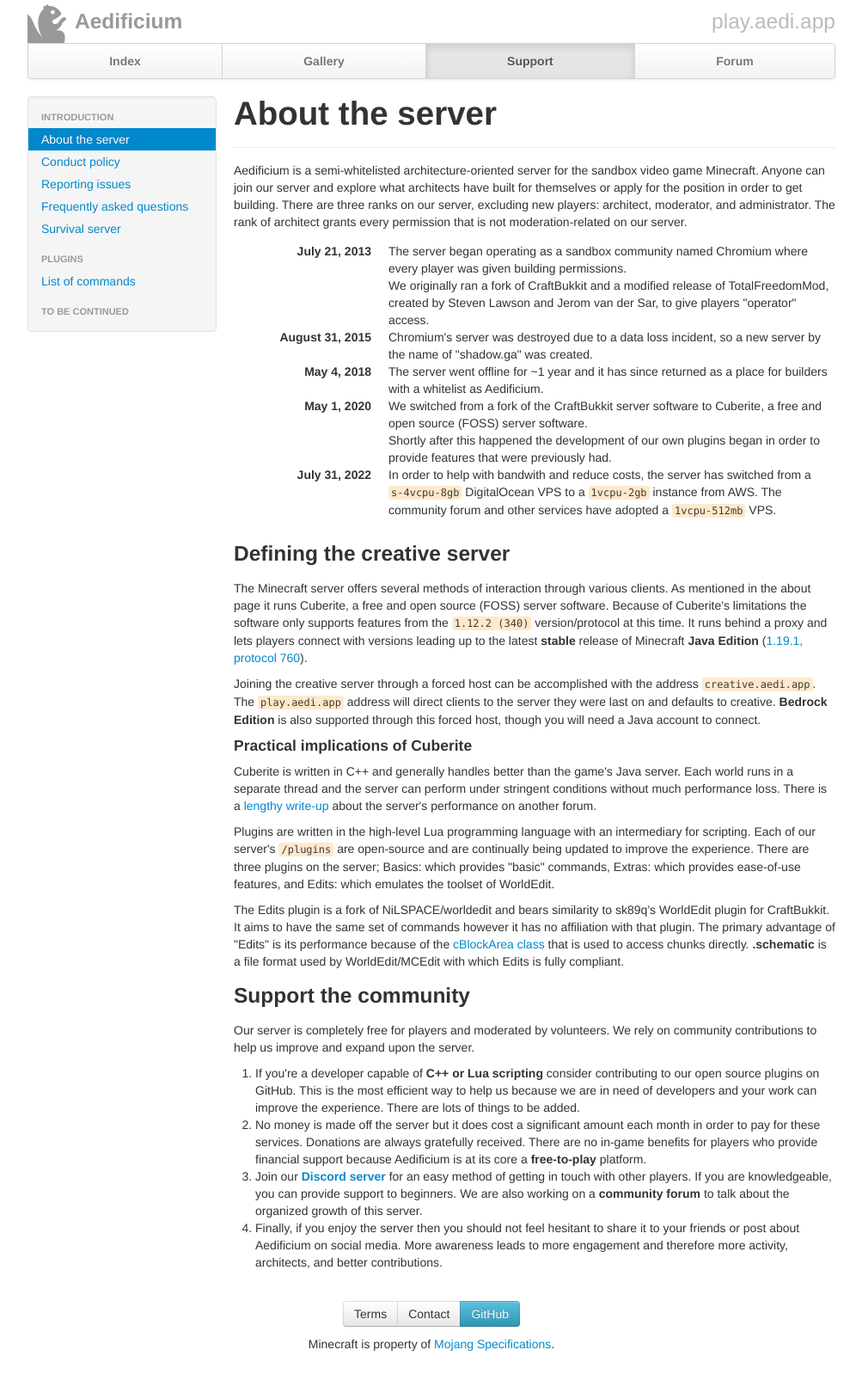
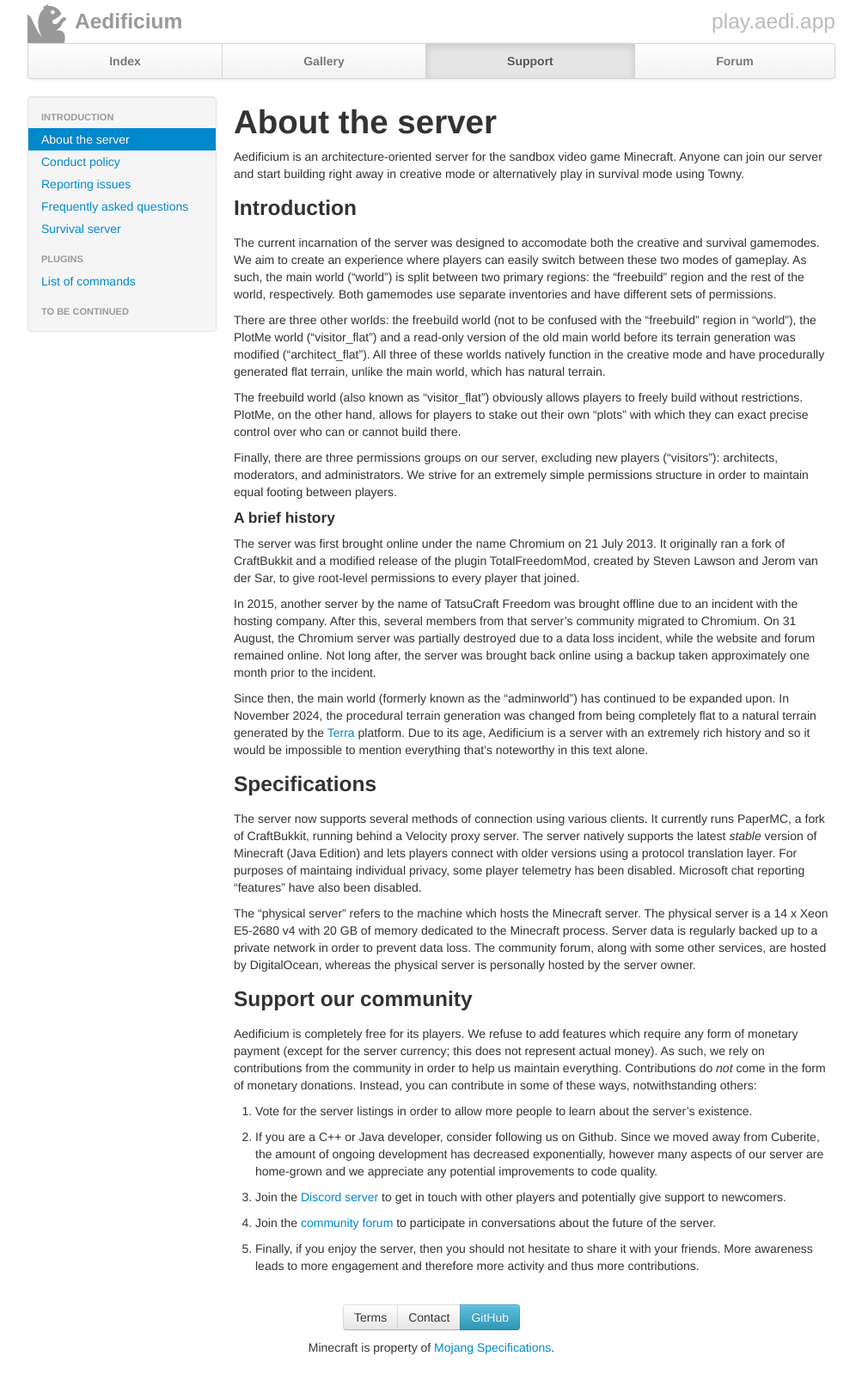
Before and after one commit to aedifi/website, a Jekyll site: the page built from support/about.md, in a window 1280 px wide. Shown: the whole page at 86% size, without its empty margins (138-1141 px from the left). Built offline with Jekyll 4.4.1, drawn with Linux system fonts in a browser that asks for light colours; nearby versions of some CDN libraries.

Commit message:
update docs page

```diff
--- a/_layouts/support.html
+++ b/_layouts/support.html
@@ -8,7 +8,10 @@
 		</div>
 	<!--/span-->
 	<div class="span9">
-		{{ content }}
+		<section class="support">
+			<h1>{{ page.title }}</h1>
+			{{ content }}
+		</section>
 	</div>
 	<!--/span-->
 </div>
--- a/support/about.md
+++ b/support/about.md
@@ -3,39 +3,38 @@
 title: About the server
 permalink: /support/
 ---
+Aedificium is an architecture-oriented server for the sandbox video game Minecraft.  Anyone can join our server and start building right away in creative mode or alternatively play in survival mode using Towny.
 
-<section id="aboutServer">
-	<div class="page-header">
-		<h1>About the server</h1>
-	</div>
-	<p>Aedificium is a semi-whitelisted architecture-oriented server for the sandbox video game Minecraft.  Anyone can join our server and explore what architects have built for themselves or apply for the position in order to get building.  There are three ranks on our server, excluding new players: architect, moderator, and administrator.  The rank of architect grants every permission that is not moderation-related on our server.</p>
-		<dl class="dl-horizontal">
-            <dt>July 21, 2013</dt>
-            <dd>The server began operating as a sandbox community named Chromium where every player was given building permissions.</dd>
-			<dd>We originally ran a fork of CraftBukkit and a modified release of TotalFreedomMod, created by Steven Lawson and Jerom van der Sar, to give players "operator" access.</dd>
-			<dt>August 31, 2015</dt>
-			<dd>Chromium's server was destroyed due to a data loss incident, so a new server by the name of "shadow.ga" was created.</dd>
-			<dt>May 4, 2018</dt>
-			<dd>The server went offline for ~1 year and it has since returned as a place for builders with a whitelist as Aedificium.</dd>
-			<dt>May 1, 2020</dt>
-			<dd>We switched from a fork of the CraftBukkit server software to Cuberite, a free and open source (FOSS) server software.</dd>
-			<dd>Shortly after this happened the development of our own plugins began in order to provide features that were previously had.</dd>
-			<dt>July 31, 2022</dt>
-			<dd>In order to help with bandwith and reduce costs, the server has switched from a <code>s-4vcpu-8gb</code> DigitalOcean VPS to a <code>1vcpu-2gb</code> instance from AWS. The community forum and other services have adopted a <code>1vcpu-512mb</code> VPS.</dd>
-		</dl>
-	<h3>Defining the creative server</h3>
-	<p>The Minecraft server offers several methods of interaction through various clients.  As mentioned in the about page it runs Cuberite, a free and open source (FOSS) server software.  Because of Cuberite's limitations the software only supports features from the <code>1.12.2 (340)</code> version/protocol at this time.  It runs behind a proxy and lets players connect with versions leading up to the latest <b>stable</b> release of Minecraft <b>Java Edition</b> (<a href="https://wiki.vg/Protocol_version_numbers" target="_blank">1.19.1, protocol 760</a>).</p>
-	<p>Joining the creative server through a forced host can be accomplished with the address <code>creative.aedi.app</code>.  The <code>play.aedi.app</code> address will direct clients to the server they were last on and defaults to creative.  <b>Bedrock Edition</b> is also supported through this forced host, though you will need a Java account to connect.</p>
-	<h4>Practical implications of Cuberite</h4>
-	<p>Cuberite is written in C++ and generally handles better than the game's Java server.  Each world runs in a separate thread and the server can perform under stringent conditions without much performance loss.  There is a <a href="https://forum.cuberite.org/thread-1888.html" target="_blank">lengthy write-up</a> about the server's performance on another forum.</p>
-	<p>Plugins are written in the high-level Lua programming language with an intermediary for scripting.  Each of our server's <code>/plugins</code> are open-source and are continually being updated to improve the experience. There are three plugins on the server; Basics: which provides "basic" commands, Extras: which provides ease-of-use features, and Edits: which emulates the toolset of WorldEdit.</p>
-	<p>The Edits plugin is a fork of NiLSPACE/worldedit and bears similarity to sk89q's WorldEdit plugin for CraftBukkit.  It aims to have the same set of commands however it has no affiliation with that plugin.  The primary advantage of "Edits" is its performance because of the <a href="https://api.cuberite.org/cBlockArea.html" target="_blank">cBlockArea class</a> that is used to access chunks directly.  <b>.schematic</b> is a file format used by WorldEdit/MCEdit with which Edits is fully compliant.</p>
-	<h3>Support the community</h3>
-	<p>Our server is completely free for players and moderated by volunteers.  We rely on community contributions to help us improve and expand upon the server.</p>
-	<ol>
-		<li>If you're a developer capable of <b>C++ or Lua scripting</b> consider contributing to our open source plugins on GitHub.  This is the most efficient way to help us because we are in need of developers and your work can improve the experience.  There are lots of things to be added.</li>
-		<li>No money is made off the server but it does cost a significant amount each month in order to pay for these services.  Donations are always gratefully received.  There are no in-game benefits for players who provide financial support because Aedificium is at its core a <b>free-to-play</b> platform.</li>
-		<li>Join our <b><a href="/guild" target="_blank">Discord server</a></b> for an easy method of getting in touch with other players.  If you are knowledgeable, you can provide support to beginners.  We are also working on a <b>community forum</b> to talk about the organized growth of this server.</li>
-		<li>Finally, if you enjoy the server then you should not feel hesitant to share it to your friends or post about Aedificium on social media.  More awareness leads to more engagement and therefore more activity, architects, and better contributions.</li>
-	</ol>
-</section>
+### Introduction
+The current incarnation of the server was designed to accomodate both the creative and survival gamemodes.  We aim to create an experience where players can easily switch between these two modes of gameplay.  As such, the main world ("world") is split between two primary regions: the "freebuild" region and the rest of the world, respectively.  Both gamemodes use separate inventories and have different sets of permissions.
+
+There are three other worlds: the freebuild world (not to be confused with the "freebuild" region in "world"), the PlotMe world ("visitor_flat") and a read-only version of the old main world before its terrain generation was modified ("architect_flat").  All three of these worlds natively function in the creative mode and have procedurally generated flat terrain, unlike the main world, which has natural terrain.
+
+The freebuild world (also known as "visitor_flat") obviously allows players to freely build without restrictions.  PlotMe, on the other hand, allows for players to stake out their own "plots" with which they can exact precise control over who can or cannot build there.
+
+Finally, there are three permissions groups on our server, excluding new players ("visitors"): architects, moderators, and administrators.  We strive for an extremely simple permissions structure in order to maintain equal footing between players.
+
+#### A brief history
+The server was first brought online under the name Chromium on 21 July 2013.  It originally ran a fork of CraftBukkit and a modified release of the plugin TotalFreedomMod, created by Steven Lawson and Jerom van der Sar, to give root-level permissions to every player that joined.
+
+In 2015, another server by the name of TatsuCraft Freedom was brought offline due to an incident with the hosting company.  After this, several members from that server's community migrated to Chromium.  On 31 August, the Chromium server was partially destroyed due to a data loss incident, while the website and forum remained online.  Not long after, the server was brought back online using a backup taken approximately one month prior to the incident.
+
+Since then, the main world (formerly known as the "adminworld") has continued to be expanded upon.  In November 2024, the procedural terrain generation was changed from being completely flat to a natural terrain generated by the [Terra](https://github.com/PolyhedralDev/Terra) platform.  Due to its age, Aedificium is a server with an extremely rich history and so it would be impossible to mention everything that's noteworthy in this text alone.
+
+### Specifications
+The server now supports several methods of connection using various clients.  It currently runs PaperMC, a fork of CraftBukkit, running behind a Velocity proxy server.  The server natively supports the latest *stable* version of Minecraft (Java Edition) and lets players connect with older versions using a protocol translation layer.  For purposes of maintaing individual privacy, some player telemetry has been disabled.  Microsoft chat reporting "features" have also been disabled.
+
+The "physical server" refers to the machine which hosts the Minecraft server.  The physical server is a 14 x Xeon E5-2680 v4 with 20 GB of memory dedicated to the Minecraft process.  Server data is regularly backed up to a private network in order to prevent data loss.  The community forum, along with some other services, are hosted by DigitalOcean, whereas the physical server is personally hosted by the server owner.
+
+### Support our community
+Aedificium is completely free for its players.  We refuse to add features which require any form of monetary payment (except for the server currency; this does not represent actual money).  As such, we rely on contributions from the community in order to help us maintain everything.  Contributions do *not* come in the form of monetary donations.  Instead, you can contribute in some of these ways, notwithstanding others:
+
+1. Vote for the server listings in order to allow more people to learn about the server's existence.
+
+2. If you are a C++ or Java developer, consider following us on Github.  Since we moved away from Cuberite, the amount of ongoing development has decreased exponentially, however many aspects of our server are home-grown and we appreciate any potential improvements to code quality.
+
+3. Join the [Discord server](/guild) to get in touch with other players and potentially give support to newcomers.
+
+4. Join the [community forum](/forum) to participate in conversations about the future of the server.
+
+5. Finally, if you enjoy the server, then you should not hesitate to share it with your friends.  More awareness leads to more engagement and therefore more activity and thus more contributions.
```
